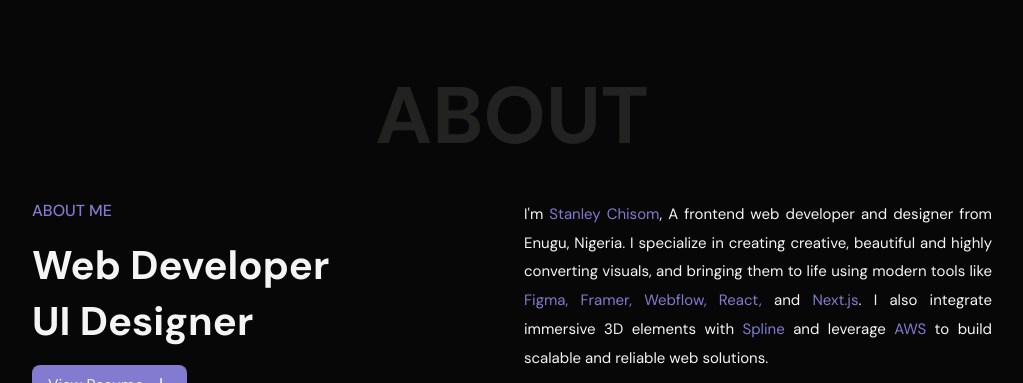
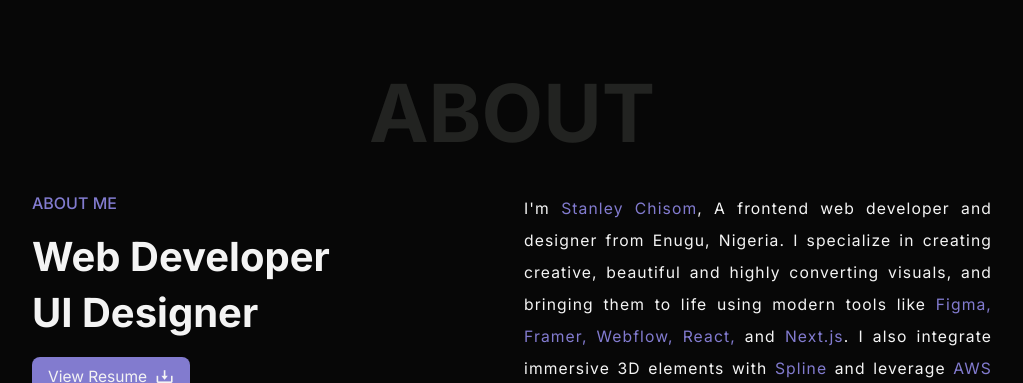
Before and after one commit to Stanley-Chisom/Chisom, a plain HTML site: page index.html in a window 1280 px wide. Shown: the part 717-1100 px from the top of the page, without its empty margins (128-1151 px from the left). Drawn offline with nearby package versions, Linux system fonts and the light colour scheme.

```diff
--- a/css/styles.css
+++ b/css/styles.css
@@ -1,6 +1,6 @@
-@import url("https://fonts.googleapis.com/css2?family=DM+Sans:ital,opsz,wght@0,9..40,100..1000;1,9..40,100..1000&display=swap");
+@import url("https://fonts.googleapis.com/css2?family=Inter:ital,opsz,wght@0,14..32,100..900;1,14..32,100..900&display=swap");
 * {
-  font-family: "DM Sans", serif;
+  font-family: "Inter", serif;
   margin: 0;
   padding: 0;
   box-sizing: border-box;
@@ -295,9 +295,10 @@
 }
 
 .about-text {
-  font-size: 0.938rem;
-  line-height: 1.8rem;
+  font-size: 0.98rem;
+  line-height: 2rem;
   text-align: justify;
+  letter-spacing: 1.1px;
 }
 
 .services-content {
```
